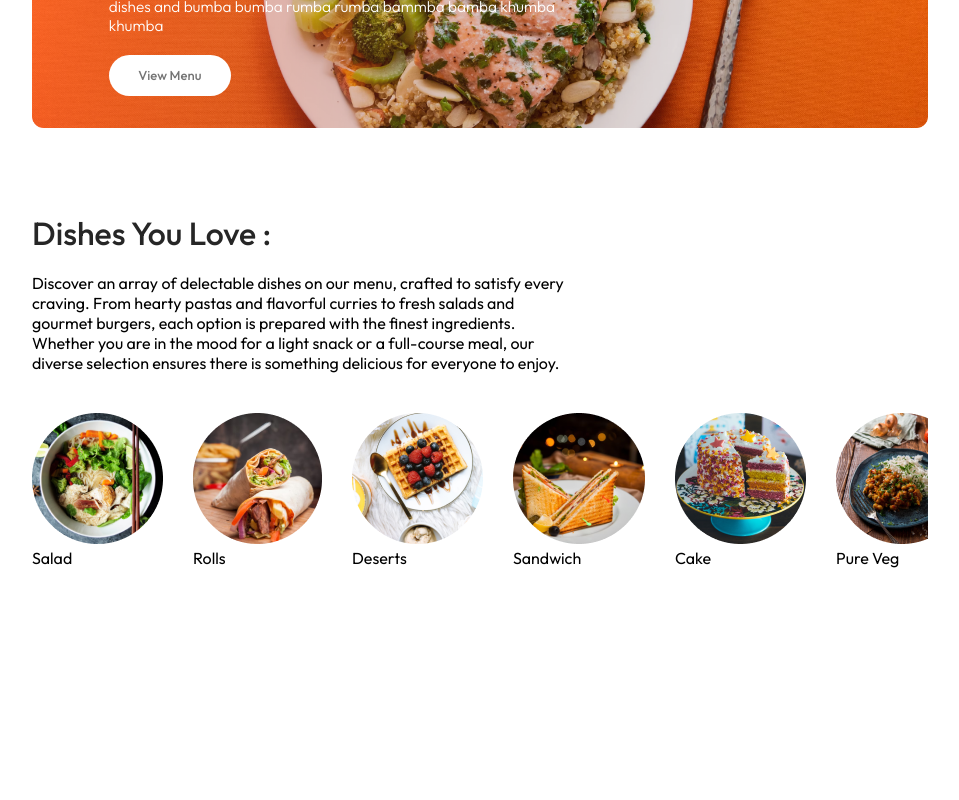
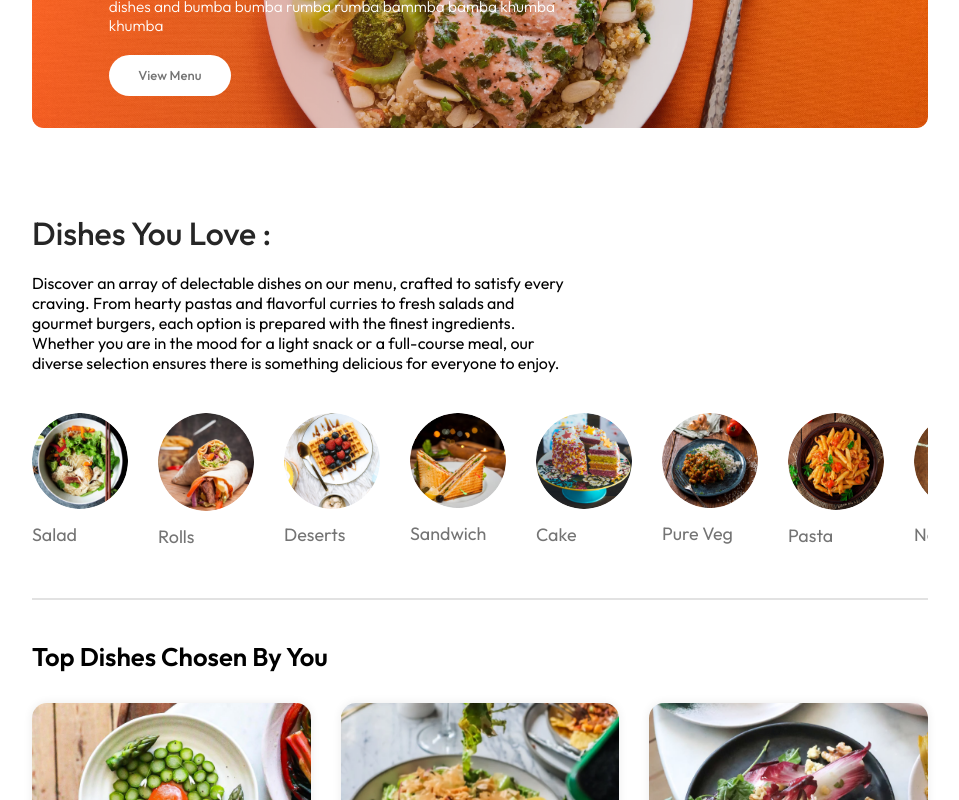
Before and after one commit to sakshamXcode/Swadishtha, a React (Vite) app in the folder frontend/: page / in a window 1280 px wide. Shown: the part 364-1164 px from the top of the page, without its empty margins (160-1119 px from the left). Before the commit the page ends 952 px from the top, so only its background shows below. Built offline with nearby package versions, Linux system fonts and the light colour scheme.

Commit message:
New components added

```diff
--- /dev/null
+++ b/frontend/src/Context/StoreContext.jsx
@@ -0,0 +1,23 @@
+import { createContext } from "react";
+import { food_list } from "../assets/assets";
+import PropTypes from "prop-types";
+
+// Create a Context
+export const StoreContext = createContext(null);
+
+const StoreContextProvider = (props) => {
+  const contextValue = {
+      food_list
+  };
+  return (
+    <StoreContext.Provider value={contextValue}>
+      {props.children}
+    </StoreContext.Provider>
+  );
+};
+StoreContextProvider.propTypes = {
+    children: PropTypes.node.isRequired
+  };
+
+
+export default StoreContextProvider;
--- a/frontend/src/components/ExploreMenu/ExploreMenu.css
+++ b/frontend/src/components/ExploreMenu/ExploreMenu.css
@@ -22,3 +22,30 @@
     overflow-x:scroll;
     text-align: centre;
 }
+.explore-menu-list::-webkit-scrollbar{
+    display: none;
+}
+.explore-menu-list-item img{
+    width: 7.5vw;
+    min-width:80px;
+    cursor:pointer;
+    border-radius: 50%;
+    transition: 0.2s;
+}
+.explore-menu-list-item p{
+    margin-top: 10px;
+    color:#747474;
+    font-size: max(1.4vw,16px);
+}
+.explore-menu hr{
+    margin:10px 0px;
+    height:2px;
+    background-color: #e2e2e2;
+    border: none;
+}
+.explore-menu-list-item  .active{
+    border: 4px solid tomato;
+    padding:2px;
+    border-radius: 50%;
+  transition: border 0.12s ease;
+}
--- a/frontend/src/components/ExploreMenu/ExploreMenu.jsx
+++ b/frontend/src/components/ExploreMenu/ExploreMenu.jsx
@@ -1,6 +1,9 @@
 import './ExploreMenu.css'
 import { menu_list } from '../../assets/assets'
-const ExploreMenu = () => {
+const ExploreMenu = ({ category, setCategory }) => {
+  console.log('Category:', category);
+  console.log('setCategory:', typeof setCategory);
+
   return (
     <div className='explore-menu' id='explore-menu'>
       <h1> Dishes You Love : </h1>
@@ -8,16 +11,28 @@ const ExploreMenu = () => {
         Discover an array of delectable dishes on our menu, crafted to satisfy every craving. From hearty pastas and flavorful curries to fresh salads and gourmet burgers, each option is prepared with the finest ingredients. Whether you are in the mood for a light snack or a full-course meal, our diverse selection ensures there is something delicious for everyone to enjoy.
       </p>
       <div className='explore-menu-list'>
-            {menu_list.map((item,index)=>{
-                return(
-                <div key={index} className='explore-menu-list-item'>
-<img src={item.menu_image} alt=''/>
+        {menu_list.map((item, index) => {
+          return (
+            <div
+              onClick={() =>
+                setCategory((prev) => (prev === item.menu_name ? "All" : item.menu_name))
+              }
+              key={index}
+              className="explore-menu-list-item"
+            >
+              <img
+                className={category === item.menu_name ? "active" : ""}
+                src={item.menu_image}
+                alt=""
+              />
               <p>{item.menu_name}</p>
-                </div>)
+            </div>
+          );
         })}
       </div>
+      <hr />
     </div>
-  )
-}
+  );
+};
 
-export default ExploreMenu
+export default ExploreMenu;
--- /dev/null
+++ b/frontend/src/components/FoodDisplay/FoodDisplay.css
@@ -0,0 +1,17 @@
+.food-display{
+    margin-top: 30px;
+}
+.food-display h2{
+     font-size: max(2vw,24px);
+     font-weight: 600;
+}
+
+.food-display-list{
+    display:grid;
+    grid-template-columns: repeat(auto-fill,minmax(240px,1fr));
+    margin-top:30px;
+    gap:30px;
+    row-gap:50px;
+    /* padding:2px;
+    border:2px solid black; */
+}
--- /dev/null
+++ b/frontend/src/components/FoodDisplay/FoodDisplay.jsx
@@ -0,0 +1,29 @@
+import { useContext } from 'react'
+import './FoodDisplay.css'
+import { StoreContext } from '../../Context/StoreContext'
+import FoodItem from '../FoodItem/FoodItem'
+
+const FoodDisplay = () => {
+    const {food_list}=useContext(StoreContext)
+  return (
+    <div className='food-display' id='food-display'>
+        <h2>
+            Top Dishes Chosen By You
+        </h2>
+        <div className="food-display-list">
+            {
+              food_list.map((item,index)=>
+                {
+                    return<FoodItem key={index}
+                 id={item.id}
+                 name={item.name}
+                  description={item.description}
+                   price={item.price}
+                   image={item.image}
+            />})}
+        </div>
+    </div>
+  )
+}
+
+export default FoodDisplay
--- /dev/null
+++ b/frontend/src/components/FoodItem/FoodItem.css
@@ -0,0 +1,68 @@
+.food-item{
+    width:100%;
+    margin:auto;
+    border-radius: 15px;
+    box-shadow: 0px 0px 10px #00000015;
+    transition: 0.3s;
+    animation:fadeIn 1s;
+}
+.food-item-image{
+    width:100%;
+    border-radius:15px 15px 0px 0px;
+}
+.food-item-info{
+    padding:20px;
+
+}
+.food-item-name-rating{
+    display:flex;
+    justify-content: space-between;
+    align-items: centre;
+    margin: 10px;
+}
+.food-item-name-rating p{
+    font-size: 20px;
+    font-weight:500 ;
+}
+.food-item-name-rating img{
+width: 50px;
+}
+.food-item-description{
+    color:#676767;
+font-size: 12px;
+}
+.food-item-price{
+color:tomato;
+font-size: 22px;
+font-weight: 500;
+margin:10px 0px;
+}
+/* .food-item-counter{
+    display: flex;
+    flex-direction: row;
+    justify-content: space-around;
+    cursor: pointer;
+} */
+
+.food-item-img-container{
+    position:relative;
+}
+.food-item-img-container .add{
+    width:35px;
+    position:absolute;
+    bottom: 15px;
+    right: 15px;
+    cursor: pointer;
+    border-radius: 50%;
+}
+.food-item-counter{
+    position:absolute;
+    bottom: 15px;
+    right: 15px;
+    display: flex;
+    align-items: centre;
+    gap:10px;
+    padding: 6px;
+    border-radius:50px;
+    background-color: white;
+}
--- /dev/null
+++ b/frontend/src/components/FoodItem/FoodItem.jsx
@@ -0,0 +1,47 @@
+import { useState } from 'react';
+import { assets } from '../../assets/assets'
+import './FoodItem.css'
+import PropTypes from 'prop-types';
+
+const FoodItem = ({name, price, description, image}) => {
+    const [itemCount, setItemCount]=useState(0);
+  return (
+    <div className='food-item' >
+        <div className="food-item-img-container" >
+            <img className='food-item-image' src={image} alt='' />
+      {
+        !itemCount? <img className='add'
+        onClick={()=>setItemCount(prev=>prev+1)}
+         src={assets.add_icon_white} alt=''/>
+        :<div className='food-item-counter'>
+<img onClick={()=>setItemCount(prev=>prev-1)} src={assets.remove_icon_red} alt='remove icon' />
+     <p>
+      {itemCount}
+    </p>
+    <img onClick={()=>setItemCount(prev=>prev+1)} src={assets.add_icon_green} alt='add icon' />
+        </div>
+      }
+
+
+        </div>
+
+        <div className="food-item-info">
+            <div className="food-item-name-rating">
+                <p>{name}</p>
+                <img src={assets.rating_starts} alt='' />
+            </div>
+            <p className="food-item-desc">{description}</p>
+            <p className="food-item-price">${price}</p>
+        </div>
+    </div>
+  )
+}
+FoodItem.propTypes = {
+    //  id: PropTypes.number.isRequired,
+    name: PropTypes.string.isRequired,
+    price: PropTypes.number.isRequired,
+    description: PropTypes.string.isRequired,
+    image: PropTypes.string.isRequired
+  };
+
+export default FoodItem
--- a/frontend/src/components/Header/Header.css
+++ b/frontend/src/components/Header/Header.css
@@ -36,3 +36,7 @@ font-size: max(4,5vw, 22px) ;
     font-size: max(1vw,13px);
     border-radius:50px;
 }
+.header-contents select{
+    background-color: #747474;
+    color: beige;
+}
--- a/frontend/src/main.jsx
+++ b/frontend/src/main.jsx
@@ -2,8 +2,11 @@ import ReactDOM from 'react-dom/client'
 import App from './App.jsx'
 import './index.css'
 import {BrowserRouter} from 'react-router-dom';
+import StoreContextProvider from './Context/StoreContext.jsx';
 ReactDOM.createRoot(document.getElementById('root')).render(
   <BrowserRouter>
+  <StoreContextProvider>
     <App />
+  </StoreContextProvider>
   </BrowserRouter>,
 )
--- a/frontend/src/pages/Home/Home.jsx
+++ b/frontend/src/pages/Home/Home.jsx
@@ -1,11 +1,15 @@
+import { useState } from 'react';
 import ExploreMenu from '../../components/ExploreMenu/ExploreMenu';
 import Header from '../../components/Header/Header';
 import './Home.css';
+import FoodDisplay from '../../components/FoodDisplay/FoodDisplay';
 const Home = () => {
+  const [category,setCategory]=useState("All");
   return (
     <>
       <Header/>
-     <ExploreMenu/>
+     <ExploreMenu category={category} setCategory={setCategory}/>
+    <FoodDisplay category={category} />
     </>
   )
 }
--- /dev/null
+++ b/package.json
@@ -0,0 +1,5 @@
+{
+  "dependencies": {
+    "prop-types": "^15.8.1"
+  }
+}
```
Also changed, not shown: 1 other file (tests, documents, lock files or other folders). Lines whose indentation alone changed are shown as unchanged.
